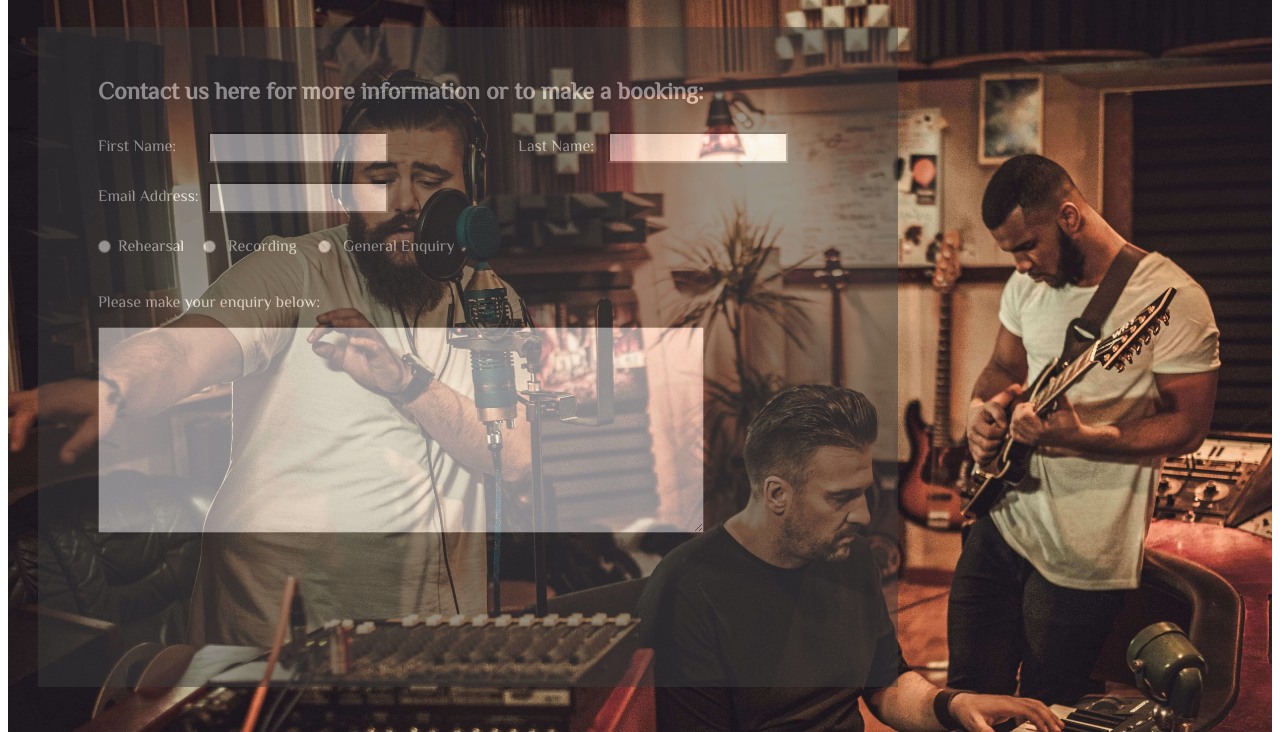
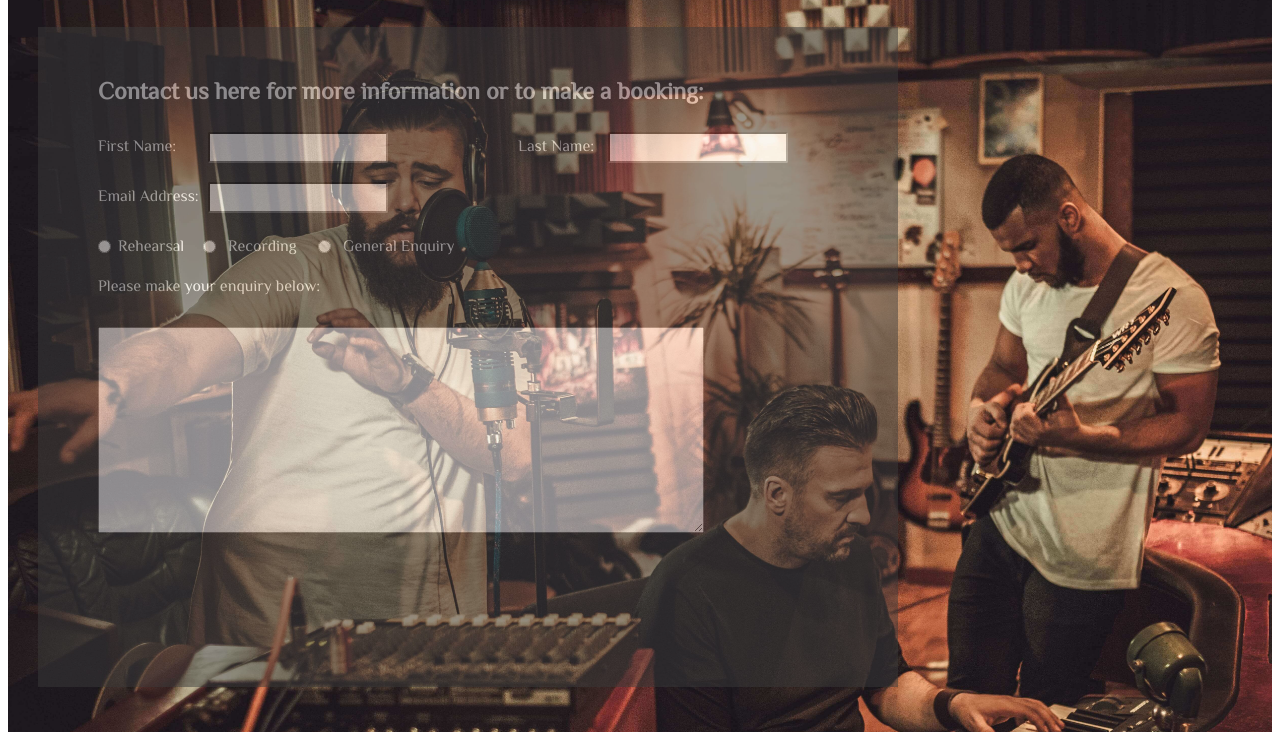
Before and after one commit to mykki92/CI_PP1_FLEETWOOD_STUDIOS, a plain HTML site: page contact.html in a window 1280 px wide. Shown: the part 68-800 px from the top of the page. Drawn offline with Linux system fonts and the light colour scheme.

```diff
--- a/assets/css/style.css
+++ b/assets/css/style.css
@@ -426,7 +426,7 @@ a {
     height: 200px;
 }
 
-#enquiry-text {
+#enquiry-box-label {
     position: absolute;
     left: 60px;
     top: 250px;
--- a/contact.html
+++ b/contact.html
@@ -55,9 +55,9 @@
             <label for="enquiry" id="enquiry-label">General Enquiry</label>
             <input type="radio" id="enquiry" name="enquiry_type" value="general_enquiry" required>
             <!--Textbox-->
-            <p id="enquiry-text">Please make your enquiry below:</p>
+            <p id="enquiry-text"></p>
             <textarea id="enquiry-box" cols="10" rows="5"></textarea>
-            <label for="enquiry-box" id="enquiry-box-label"></label>
+            <label for="enquiry-box" id="enquiry-box-label">Please make your enquiry below:</label>
         </form>
     </section>
     <!--Footer with social media links-->
```
Also changed, not shown: docs/validation/validation-accessibility-home.png (added), docs/validation/validation-accessibility-recording.png (added), docs/validation/validation-accessibility-rehearsal.png (added).
